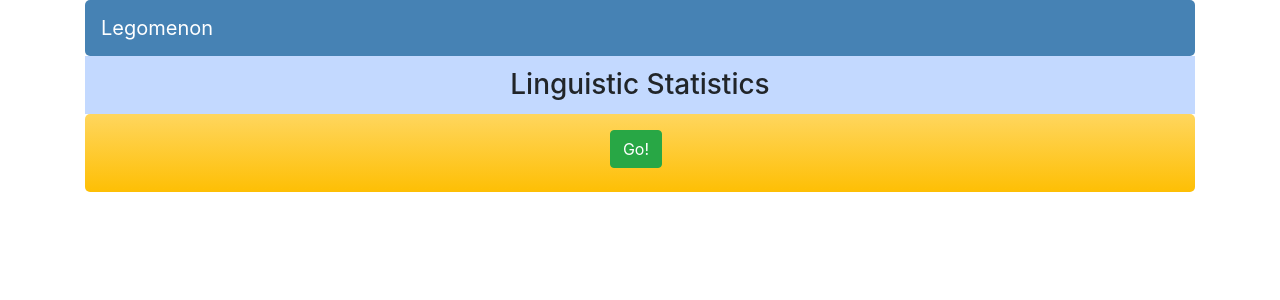
After one commit to korpog/twit_nlp, a Django app: page /main/statistics/ in a window 1280 px wide. The commit adds this page. Shown: the top 300 px of the page. Run offline with Django 3.2, Linux system fonts and the light colour scheme; some libraries are stand-ins or nearby versions.

Commit message:
preparing for adding statistics stuff

```diff
--- a/twit_nlp/mainapp/forms.py
+++ b/twit_nlp/mainapp/forms.py
@@ -1,7 +1,7 @@
 from django import forms
 
 
-class QueryForm(forms.Form):
+class TwitterForm(forms.Form):
     query = forms.CharField(label='Twitter query', max_length=120)
     num_of_tweets = forms.IntegerField(
         label="Number of tweets", min_value=1, max_value=15)
@@ -12,3 +12,12 @@ class QueryForm(forms.Form):
             {'class': 'form-control', 'placeholder': 'Enter query here'})
         self.fields['num_of_tweets'].widget.attrs.update(
             {'class': 'form-control'})
+
+class StatsForm(forms.Form):
+    num_of_something = forms.IntegerField(
+        label="Number of tweets", min_value=1, max_value=15)
+
+    def __init__(self, *args, **kwargs):
+        super().__init__(*args, **kwargs)
+        self.fields['num_of_something'].widget.attrs.update(
+            {'class': 'form-control'})
--- a/twit_nlp/mainapp/urls.py
+++ b/twit_nlp/mainapp/urls.py
@@ -2,5 +2,6 @@ from django.urls import path
 from . import views
 
 urlpatterns = [
-    path('sentiment/', views.analyse_tweets, name='sentiment'),
+    path('sentiment/', views.get_twitter_sentiment, name='sentiment'),
+    path('statistics/', views.get_stats, name='statistics'),
 ]
--- a/twit_nlp/mainapp/views.py
+++ b/twit_nlp/mainapp/views.py
@@ -1,16 +1,26 @@
 from django.shortcuts import render, redirect
-from .forms import QueryForm
+from .forms import TwitterForm, StatsForm
 from .utils import get_tweets_data, get_query_results
 
 
-def analyse_tweets(request):
+def get_twitter_sentiment(request):
     if request.method == 'POST':
-        form = QueryForm(request.POST)
+        form = TwitterForm(request.POST)
         if form.is_valid():
             query = form.cleaned_data['query']
             num_of_tweets = form.cleaned_data['num_of_tweets']
             tweets_data = get_tweets_data(get_query_results(query, num_of_tweets))
             return render(request, 'results_sentiment.html', {'tweets_data': tweets_data})
     else:
-        form = QueryForm()
+        form = TwitterForm()
     return render(request, 'sentiment.html', {'form': form})
+
+def get_stats(request):
+    if request.method == 'POST':
+        form = StatsForm(request.POST)
+        if form.is_valid():
+            something = form.cleaned_data['num_of_something']
+            return render(request, 'results_stats.html', {'something': something})
+    else:
+        form = StatsForm()
+    return render(request, 'stats.html', {'form': form})
--- a/twit_nlp/static/css/styles.css
+++ b/twit_nlp/static/css/styles.css
@@ -11,12 +11,8 @@ td.sentiment {
     border-radius: 5px;
 }
 
-#sentiment-box {
-    background: linear-gradient(to bottom, #93cede 0%, #75bdd1 41%, #49a5bf 100%);
-}
-
-#stats-box {
-    background: linear-gradient(to bottom, #c3d9ff 0%, #b1c8ef 41%, #98b0d9 100%);
+.title-panel {
+    background: #c3d9ff;
 }
 
 .navbar {
@@ -33,9 +29,17 @@ td.sentiment {
     color: dimgray;
 }
 
-#sentiment-form {
+#my-form {
     background: linear-gradient(to bottom, #ffd65e 0%, #febf04 100%);
     border-radius: 5px;
     margin-top: 0.1rem;
     padding: 1rem;
 }
+
+#sentiment-box {
+    background: linear-gradient(to bottom, #93cede 0%, #75bdd1 41%, #49a5bf 100%);
+}
+
+#stats-box {
+    background: linear-gradient(to bottom, #c3d9ff 0%, #b1c8ef 41%, #98b0d9 100%);
+}
--- a/twit_nlp/templates/results_sentiment.html
+++ b/twit_nlp/templates/results_sentiment.html
@@ -5,7 +5,7 @@
 
 {% block content %}
 <table class="table table-bordered">
-  <thead class="thead-light">
+  <thead class="title-panel">
     <tr>
       <th scope="col">User</th>
       <th scope="col">Tweet text</th>
--- /dev/null
+++ b/twit_nlp/templates/stats.html
@@ -0,0 +1,22 @@
+{% extends 'base.html' %}
+
+
+{% block title %}Linguistic Statistics{% endblock %}
+
+{% block content %}
+<div class="container">
+    <div class="row py-1 my-0 justify-content-center title-panel">
+        <h3 class="pt-2">
+            Linguistic Statistics
+        </h3>
+    </div>
+
+<div class="row my-0 justify-content-center" id="my-form">
+    <form method="post" class=""">
+        <div class="input-group mb-2 mr-sm-2">
+            <button type="submit" class="btn btn-success">Go!</button>
+        </div>
+    </form>
+</div>
+</div>
+{% endblock %}
--- a/twit_nlp/twit_nlp/urls.py
+++ b/twit_nlp/twit_nlp/urls.py
@@ -16,7 +16,7 @@ Including another URLconf
 from django.contrib import admin
 from django.urls import path, include
 from django.views.generic.base import TemplateView
-from mainapp.views import analyse_tweets
+from mainapp.views import get_twitter_sentiment
 
 urlpatterns = [
     path('', TemplateView.as_view(template_name='index.html'), name="index"),
```
Also changed, not shown: twit_nlp/templates/index.html (+6 -6 lines), twit_nlp/templates/sentiment.html (+9 -1 lines).
